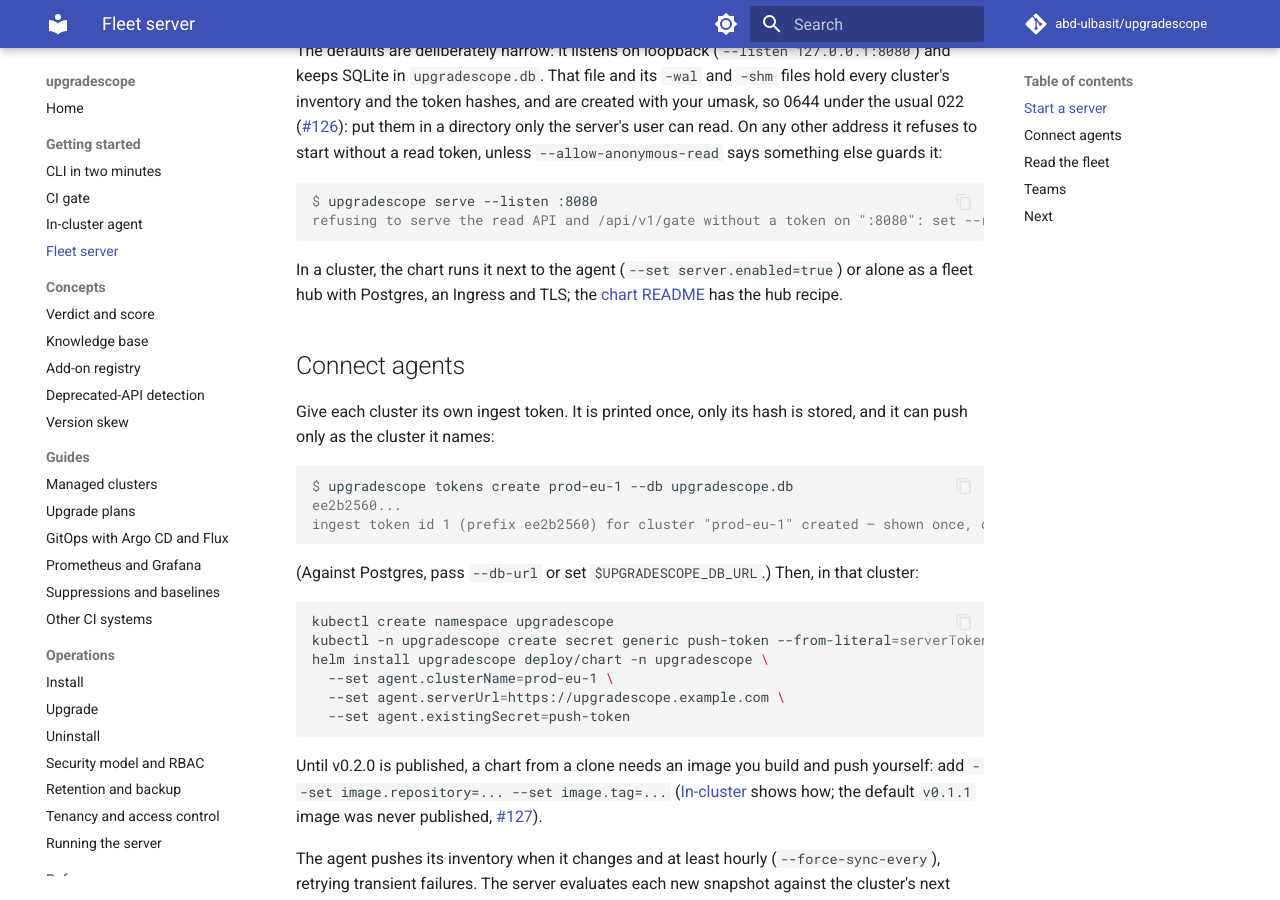
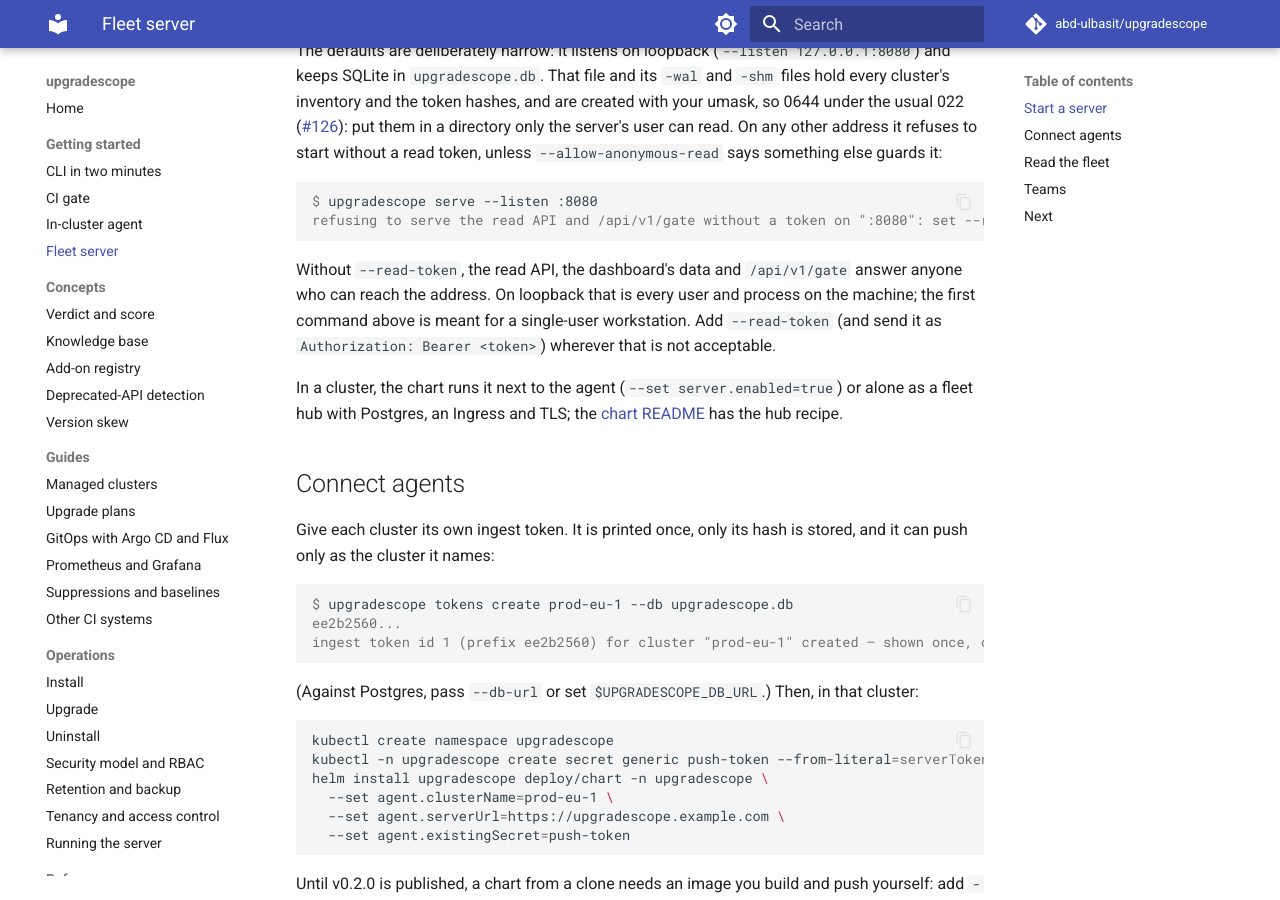
Before and after one commit to abd-ulbasit/upgradescope, an MkDocs documentation site: the page built from docs/getting-started/fleet.md, in a window 1280 px wide and 900 px high, scrolled down 452 px. Built offline with MkDocs 1.6.1 and Material for MkDocs 9.7.7, drawn with Linux system fonts in a browser that asks for light colours; comment, search, counter and statistics services are not loaded.

Commit message:
docs(fleet): reads are open without a read token, even on loopback (#163)
Fixes #20

Co-Authored-By: Claude Fable 5 <noreply@anthropic.com>

````diff
--- a/docs/getting-started/fleet.md
+++ b/docs/getting-started/fleet.md
@@ -28,6 +28,12 @@ other address it refuses to start without a read token, unless
 $ upgradescope serve --listen :8080
 refusing to serve the read API and /api/v1/gate without a token on ":8080": set --read-token, listen on loopback, or pass --allow-anonymous-read to accept open reads
 ```
+
+Without `--read-token`, the read API, the dashboard's data and
+`/api/v1/gate` answer anyone who can reach the address. On loopback that is
+every user and process on the machine; the first command above is meant
+for a single-user workstation. Add `--read-token` (and send it as
+`Authorization: Bearer <token>`) wherever that is not acceptable.
 
 In a cluster, the chart runs it next to the agent
 (`--set server.enabled=true`) or alone as a fleet hub with Postgres, an
````
